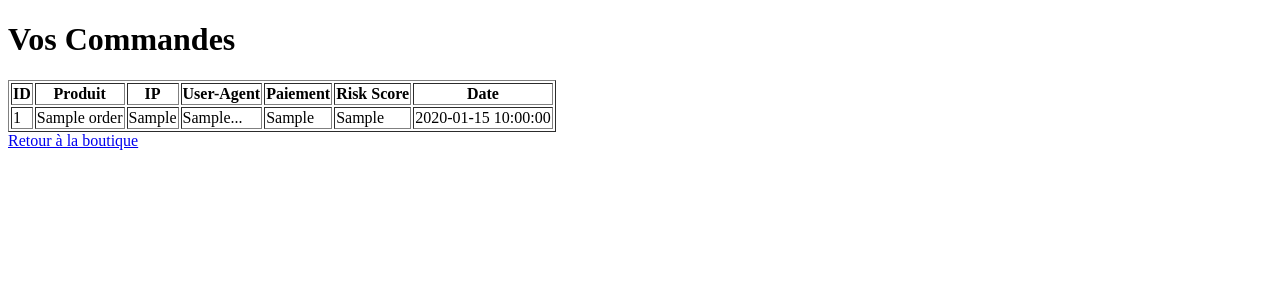
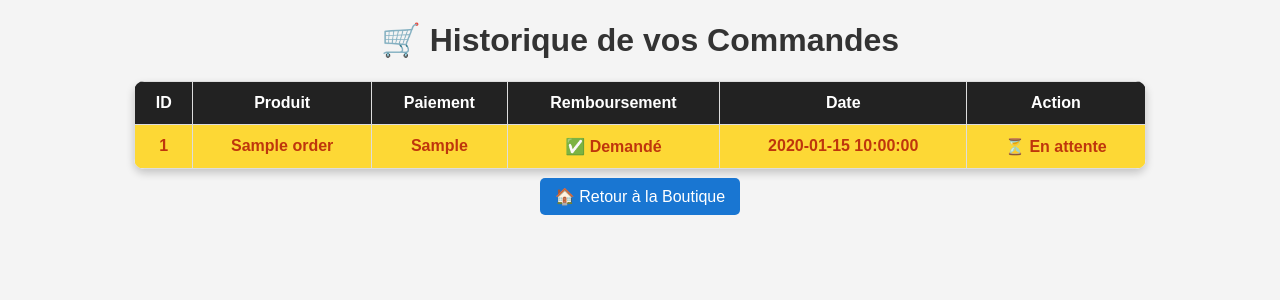
Before and after one commit to samy2prog/site1, a Flask app: page /orders in a window 1280 px wide. Shown: the top 300 px of the page. Run offline with Flask 2, Linux system fonts and the light colour scheme; a database or web service that is not in the repository returns one stand-in record (values such as "Sample title"); some libraries are stand-ins or nearby versions.

Commit message:
Ajout du bouton de remboursement et mise à jour design

```diff
--- a/templates/orders.html
+++ b/templates/orders.html
@@ -3,31 +3,41 @@
 <head>
     <meta charset="UTF-8">
     <title>Historique des Commandes</title>
+    <style>
+        body { font-family: Arial, sans-serif; text-align: center; background-color: #f4f4f4; }
+        h1 { color: #333; }
+        table { width: 80%; margin: auto; border-collapse: collapse; background: white; border-radius: 10px; overflow: hidden; box-shadow: 0 4px 8px rgba(0, 0, 0, 0.2); }
+        th, td { padding: 12px; border: 1px solid #ddd; text-align: center; }
+        th { background-color: #222; color: white; }
+        .refund-button { padding: 8px 12px; background: #ff9800; color: white; text-decoration: none; border-radius: 5px; }
+        .refund-button:hover { background: #e65100; }
+        .refunded { background: #fdd835; color: #bf360c; font-weight: bold; }
+    </style>
 </head>
 <body>
-    <h1>Vos Commandes</h1>
-    <table border="1">
+    <h1>🛒 Historique de vos Commandes</h1>
+    <table>
         <tr>
-            <th>ID</th>
-            <th>Produit</th>
-            <th>IP</th>
-            <th>User-Agent</th>
-            <th>Paiement</th>
-            <th>Risk Score</th>
-            <th>Date</th>
+            <th>ID</th><th>Produit</th><th>Paiement</th><th>Remboursement</th><th>Date</th><th>Action</th>
         </tr>
         {% for order in orders %}
-            <tr>
+            <tr class="{% if order[5] %}refunded{% endif %}">
                 <td>{{ order[0] }}</td>
                 <td>{{ order[1] }}</td>
-                <td>{{ order[2] }}</td>
-                <td>{{ order[3][:15] }}...</td>
                 <td>{{ order[4] }}</td>
-                <td>{{ order[5] }}</td>
+                <td>{% if order[5] %}✅ Demandé{% else %}❌ Non demandé{% endif %}</td>
                 <td>{{ order[6] }}</td>
+                <td>
+                    {% if not order[5] %}
+                        <a href="/refund/{{ order[0] }}" class="refund-button">💰 Demander un remboursement</a>
+                    {% else %}
+                        ⏳ En attente
+                    {% endif %}
+                </td>
             </tr>
         {% endfor %}
     </table>
-    <a href="/">Retour à la boutique</a>
+    <br>
+    <a href="/" style="text-decoration: none; padding: 10px 15px; background: #1976D2; color: white; border-radius: 5px;">🏠 Retour à la Boutique</a>
 </body>
 </html>
```
Also changed, not shown: templates/refund.html (added, +20 -0 lines).
